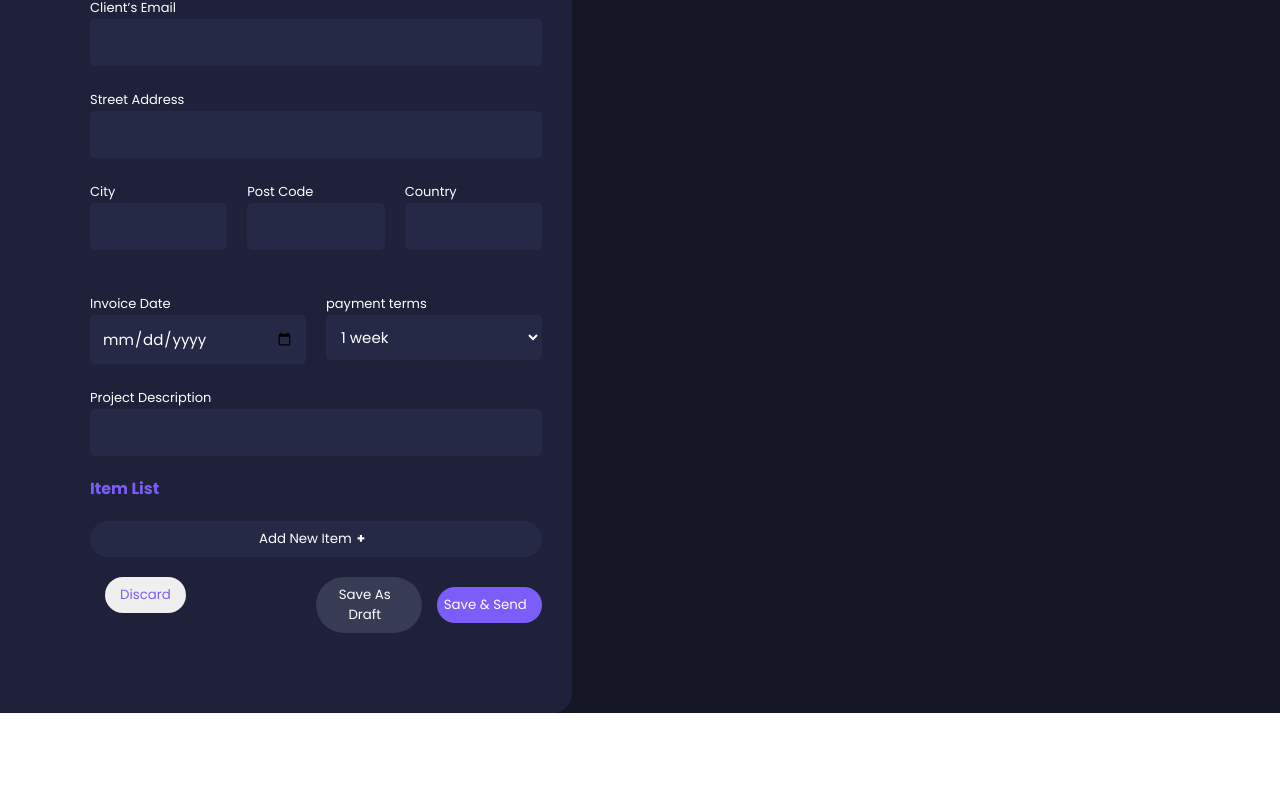
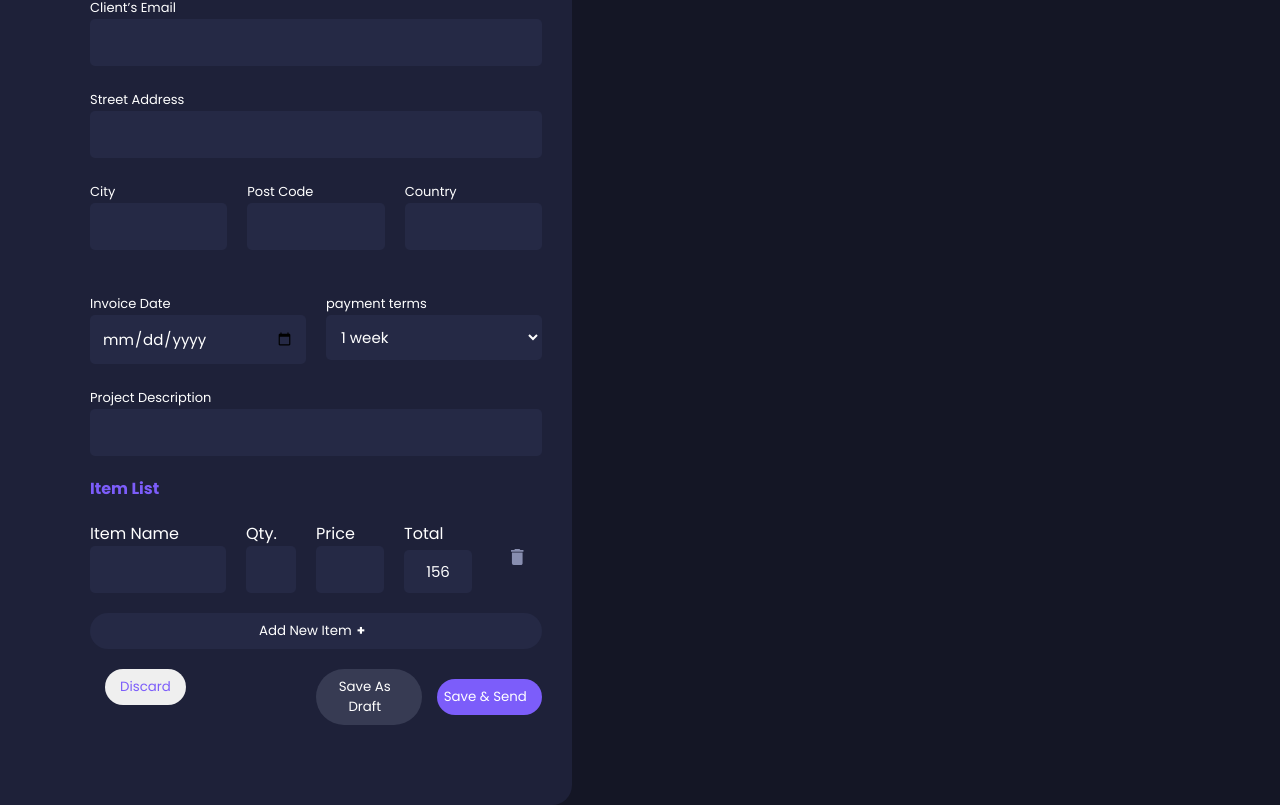
Before and after one commit to thebigbenn009/Invoice-App, a React (Vite) app: page /newInvoice in a window 1280 px wide. Shown: the part 452-1257 px from the top of the page. Before the commit the page ends 1165 px from the top, so only its background shows below. Built offline with nearby package versions, Linux system fonts and the light colour scheme.

Commit message:
i just tire

```diff
--- a/src/Context.jsx
+++ b/src/Context.jsx
@@ -36,13 +36,42 @@ const AppProvider = ({ children }) => {
     ],
     total: "",
   });
+  const handleItemChange = (e, itemIndex) => {
+    const { name, value } = e.target;
+
+    setFormData((prevForm) => {
+      const updatedItems = [...prevForm.items];
+      updatedItems[itemIndex] = {
+        ...updatedItems[itemIndex],
+        [name]: value,
+      };
+
+      return {
+        ...prevForm,
+        items: updatedItems,
+      };
+    });
+  };
+
   const handleInputChange = (e) => {
     const { name, value } = e.target;
-    setFormData({
-      ...formData,
+    setFormData((prevForm) => ({
+      ...prevForm,
       [name]: value,
-    });
+    }));
   };
+
+  // const handleItemChange = (e, itemIndex) => {
+  //   e.preventDefault();
+  //   const { name, value } = e.target;
+  //   setFormData((prevForm) => {
+  //     const updatedItems = [...prevForm.items];
+  //     updatedItems[itemIndex] = {
+  //       ...updatedItems[itemIndex],
+  //       [name]: value,
+  //     };
+  //   });
+  // };
   const handleAddNewItem = (e) => {
     e.preventDefault();
     const newItem = {
@@ -71,6 +100,7 @@ const AppProvider = ({ children }) => {
         handleInputChange,
         handleSubmitBtn,
         handleAddNewItem,
+        handleItemChange,
       }}
     >
       {children}
--- a/src/components/AddNewItem.jsx
+++ b/src/components/AddNewItem.jsx
@@ -1,38 +1,40 @@
 import React from "react";
 import { useGlobalContext } from "../Context";
 
-const AddNewItem = () => {
-  const { formData, handleInputChange } = useGlobalContext();
+const AddNewItem = ({ itemIndex, name, quantity, price }) => {
+  const { handleItemChange, formData } = useGlobalContext();
   const { items } = formData;
+  const item = items[0];
+
   return (
-    <div className="new-item-container">
-      {items.map((item, index) => {
-        <div className="new-item" key={index}>
+    <div className="new-item">
       <div className="new-item-name item-name">
         <p>Item Name</p>
         <input
           type="text"
-              name={`items[${index}].name`}
-              value={item.name}
-              onChange={handleInputChange}
+          name="name"
+          value={item[name]}
+          onChange={(e) => handleItemChange(e, itemIndex)}
         />
       </div>
       <div className="new-item-name quantity">
         <p>Qty.</p>
         <input
           type="number"
-              name="items[0].quantity"
-              value={items[0].quantity}
-              onChange={handleInputChange}
+          name="quantity"
+          value={item.quantity}
+          // name={`items[${itemIndex}].quantity`}
+          // value={item[quantity]}
+          onChange={(e) => handleItemChange(e, itemIndex)}
         />
       </div>
       <div className="new-item-name item-price">
         <p>Price</p>
         <input
           type="number"
-              name="items[0].price"
-              value={items[0].price}
-              onChange={handleInputChange}
+          // name={`items[${itemIndex}].price`}
+          // value={item[price]}
+          // onChange={(e) => handleInputChange(e, itemIndex)}
         />
       </div>
       <div className="new-item-name item-total ">
@@ -48,8 +50,6 @@ const AddNewItem = () => {
           />
         </svg>
       </div>
-        </div>;
-      })}
     </div>
   );
 };
--- a/src/components/InvoiceForm.jsx
+++ b/src/components/InvoiceForm.jsx
@@ -80,8 +80,18 @@ const InvoiceForm = ({ inputType }) => {
         <div className="form-control">
           <h4>Item List</h4>
           <div className="new-item-container">
-            <AddNewItem />
-            <AddNewItem />
+            {items.map((item, index) => {
+              const { name, quantity, price } = item;
+              return (
+                <AddNewItem
+                  key={index}
+                  // itemIndex={index}
+                  // name={name}
+                  // quantity={quantity}
+                  // price={price}
+                />
+              );
+            })}
           </div>
           <button
             type="submit"
```
Lines whose indentation alone changed are shown as unchanged.
